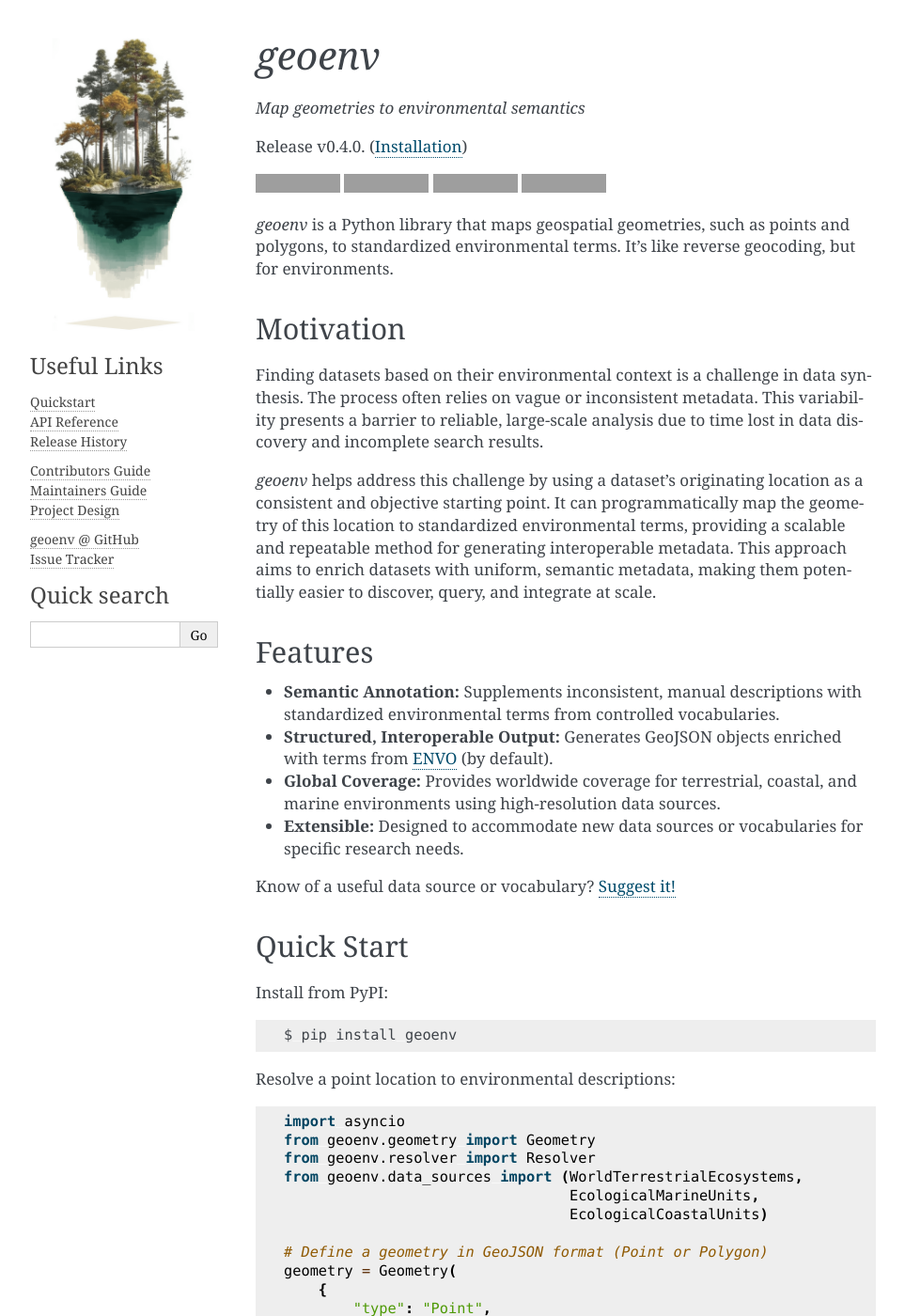
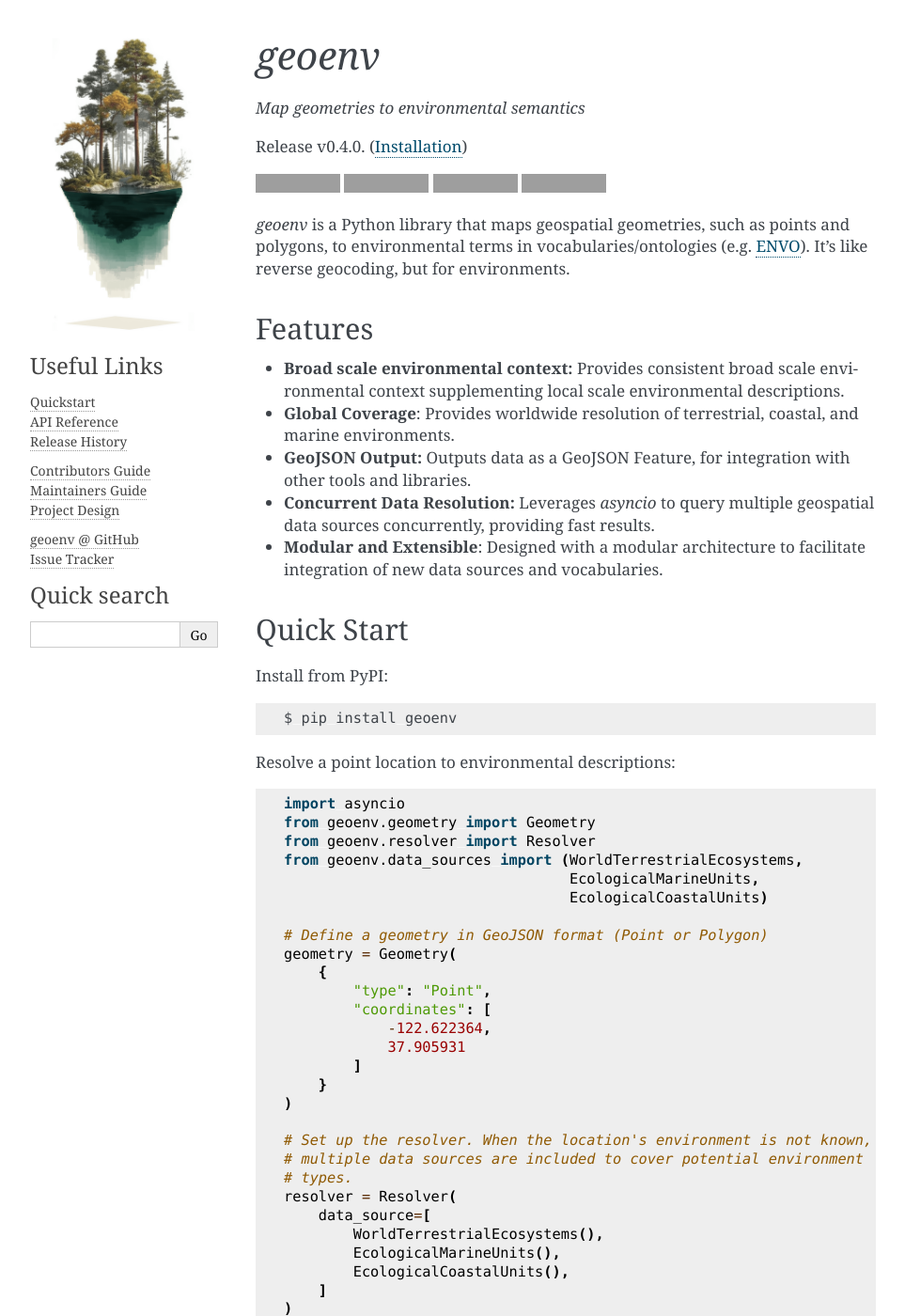
Before and after one commit to clnsmth/geoenv, a Sphinx documentation site: the page built from docs/source/index.rst, in a window 1280 px wide and 1400 px high. Shown: the whole window at 94% size, without its empty margins (148-1111 px from the left). Built offline with Sphinx 7.4.7, drawn with Linux system fonts in a browser that asks for light colours; some of the changed text lies outside the part shown; grey boxes are pictures that could not be loaded.

Commit message:
fix: refine highlevel documentation for understanding and brevity
Refine high-level documentation to improve user understanding.
Move the motivation section below the Quickstart guide. This
prioritizes the quickstart for most users while keeping the
motivation accessible for those who need more context.

Clarify access to response data.

Use the "fix" keyword in the commit header to trigger release.

```diff
--- a/docs/source/index.rst
+++ b/docs/source/index.rst
@@ -22,24 +22,16 @@
     :alt: PyPI - Version
 
 
-`geoenv` is a Python library that maps geospatial geometries, such as points and polygons, to standardized environmental terms. It’s like reverse geocoding, but for environments.
-
-Motivation
-----------
-
-Finding datasets based on their environmental context is a challenge in data synthesis. The process often relies on vague or inconsistent metadata. This variability presents a barrier to reliable, large-scale analysis due to time lost in data discovery and incomplete search results.
-
-`geoenv` helps address this challenge by using a dataset’s originating location as a consistent and objective starting point. It can programmatically map the geometry of this location to standardized environmental terms, providing a scalable and repeatable method for generating interoperable metadata. This approach aims to enrich datasets with uniform, semantic metadata, making them potentially easier to discover, query, and integrate at scale.
+`geoenv` is a Python library that maps geospatial geometries, such as points and polygons, to environmental terms in vocabularies/ontologies (e.g. `ENVO`_). It’s like reverse geocoding, but for environments.
 
 Features
 --------
 
-- **Semantic Annotation:** Supplements inconsistent, manual descriptions with standardized environmental terms from controlled vocabularies.
-- **Structured, Interoperable Output:** Generates GeoJSON objects enriched with terms from `ENVO`_ (by default).
-- **Global Coverage:** Provides worldwide coverage for terrestrial, coastal, and marine environments using high-resolution data sources.
-- **Extensible:** Designed to accommodate new data sources or vocabularies for specific research needs.
-
-Know of a useful data source or vocabulary? `Suggest it! <https://github.com/clnsmth/geoenv/issues>`_
+- **Broad scale environmental context:** Provides consistent broad scale environmental context supplementing local scale environmental descriptions.
+- **Global Coverage**: Provides worldwide resolution of terrestrial, coastal, and marine environments.
+- **GeoJSON Output:** Outputs data as a GeoJSON Feature, for integration with other tools and libraries.
+- **Concurrent Data Resolution:** Leverages `asyncio` to query multiple geospatial data sources concurrently, providing fast results.
+- **Modular and Extensible**: Designed with a modular architecture to facilitate integration of new data sources and vocabularies.
 
 .. _quickstart:
 
@@ -89,7 +81,10 @@
    # queries multiple data sources concurrently using `asyncio`.
    response = asyncio.run(resolver.resolve(geometry))
 
-The response is a GeoJSON `Feature` with structured environmental descriptions mapped to `ENVO`_ (by default). Only resolved environments are included:
+   # Access response data.
+   print(response.data)
+
+The response is a GeoJSON `Feature` with environmental terms mapped to `ENVO`_ (by default). Only resolved environments are included:
 
 .. code-block:: json
 
@@ -144,6 +139,13 @@
      }
    }
 
+Motivation
+----------
+
+Finding datasets based on their environmental context is a challenge in data synthesis. The process often relies on vague or inconsistent metadata. This variability presents a barrier to reliable, large-scale analysis due to time lost in data discovery and incomplete search results.
+
+`geoenv` helps address this challenge by using a dataset’s originating location as a consistent and objective starting point. It can programmatically map the geometry of this location to standardized environmental terms, providing a scalable and repeatable method for generating interoperable metadata. This approach aims to enrich datasets with uniform, semantic metadata, making them potentially easier to discover, query, and integrate at scale.
+
 Related Projects
 ----------------
 
```
Also changed, not shown: README.md (+16 -15 lines).
